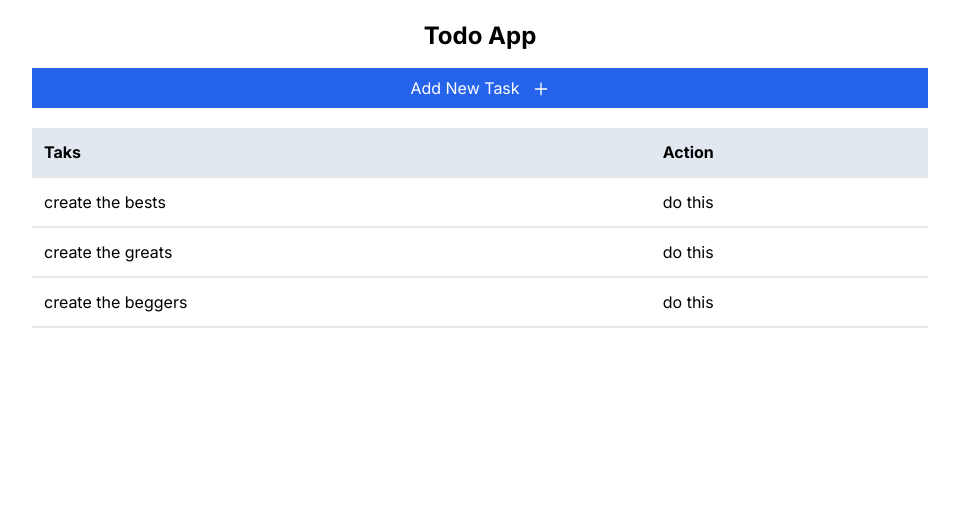
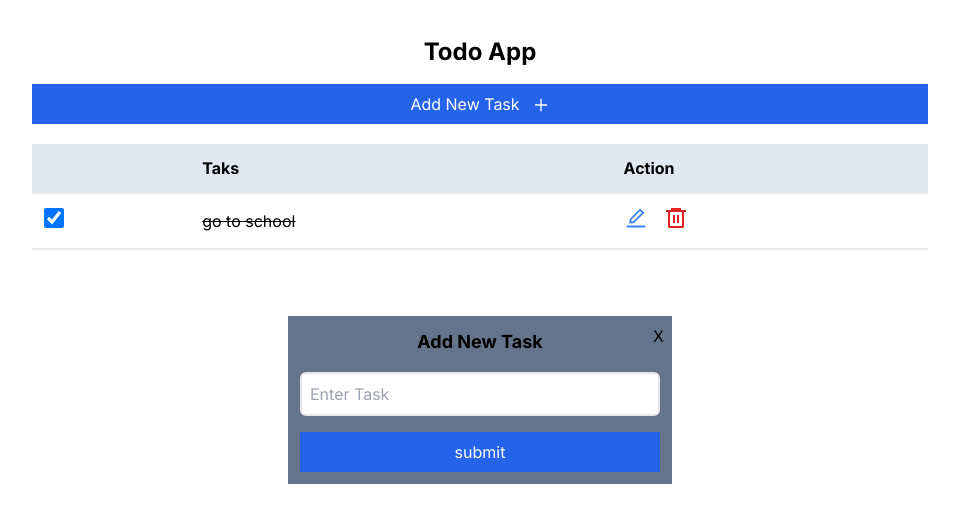
Before and after one commit to FabCode67/next_todo, a Next.js app: page / in a window 1280 px wide. Both pictures are taken after a click on the button "Add New Task". Shown: the top 522 px of the page, without its empty margins (160-1119 px from the left). Built offline with nearby package versions, Linux system fonts and the light colour scheme; data requests are answered from the project's data file.

Commit message:
second push

```diff
--- a/api.ts
+++ b/api.ts
@@ -3,9 +3,54 @@ import { ITask } from "./types/tasks";
 const basePath = 'http://localhost:3001';
 
 export const getAllTodos = async (): Promise<ITask[]> => {
-    console.log("hello world");
-
-    const res = await fetch(`${basePath}/todos`)
+    const res = await fetch(`${basePath}/todo`,{cache: 'no-store'})
     const todos = await res.json()
     return todos
 }
+
+export const addTodo = async (todo:ITask): Promise<ITask>=> {
+    const res = await fetch(`${basePath}/todo`, {
+        method: 'POST',
+        headers: {
+            'Content-type': 'application/json'
+        },
+        body: JSON.stringify(todo)
+
+    })
+
+    const newTodo = await res.json()
+    return newTodo
+}
+
+
+
+export const updateChacked = async (task: ITask): Promise<ITask> => {
+    const res = await fetch(`${basePath}/todo/${task.id}`, {
+      method: 'PUT',
+      headers: {
+        'Content-type': 'application/json',
+      },
+      body: JSON.stringify(task),
+    });
+
+    const updatedTodo = await res.json();
+    return updatedTodo;
+  };
+
+
+  export const deleteTodo = async (id: string): Promise<void> => {
+    await fetch(`${basePath}/todo/${id}`, { method: 'DELETE' });
+  }
+
+  export const handleUpdateTodo = async (todo: ITask): Promise<ITask> => {
+    const res = await fetch(`${basePath}/todo/${todo.id}`, {
+        method: 'PUT',
+        headers: {
+            'Content-type': 'application/json'
+        },
+        body: JSON.stringify(todo)
+    })
+
+    const updatedTodo = await res.json();
+    return updatedTodo;
+}
--- a/app/components/AddTask.tsx
+++ b/app/components/AddTask.tsx
@@ -1,12 +1,58 @@
-import React from 'react'
-import { AiOutlinePlus } from 'react-icons/ai'
+'use client'
+
+import React, { FormEventHandler, useState } from 'react';
+import { AiOutlinePlus } from 'react-icons/ai';
+import Model from './Model';
+import { addTodo } from '@/api';
+import { useRouter } from 'next/navigation';
+import { v4 as uuidv4 } from 'uuid'
 
 const AddTask = () => {
+  const router = useRouter();
+  const [modelOpen, setModelOpen] = useState(false);
+  const [newTodo, setNewTodo] = useState<string>('');
+
+ const handleSubmitTodo: FormEventHandler<HTMLFormElement> = async (e) => {
+    e.preventDefault();
+    await addTodo({
+      id:uuidv4(),
+      text: newTodo,
+      checked: false
+    })
+    console.log(newTodo);
+    setNewTodo('');
+    setModelOpen(false);
+    router.refresh();
+  };
+
+
+
+
   return (
     <div className='w-full'>
-        <button className='btn justify-center border-1 bg-blue-600 hover:bg-blue-700 text-white w-full px-16 flex space-x-3 py-2'><span>Add New Task</span> <span className='mt-1'><AiOutlinePlus size={18} /></span>  </button>
+      <button onClick={() => setModelOpen(true)} className='btn justify-center border-1 bg-blue-600 hover:bg-blue-700 text-white w-full px-16 flex space-x-3 py-2'>
+        <span>Add New Task</span>
+        <span className='mt-1'><AiOutlinePlus size={18} /></span>
+      </button>
+      {modelOpen && <Model modelOpen={modelOpen} setModelOpen={setModelOpen} >
+        <form onSubmit={ handleSubmitTodo }>
+        <h3 className='model-body text-lg font-bold'>
+            Add New Task
+          </h3>
+          <p className='py-4'>
+            <input
+             type="text"
+              className='w-full border-2 border-gray-200 rounded-md p-2'
+              placeholder='Enter Task'
+              value={newTodo}
+              onChange={(e) => setNewTodo(e.target.value)}
+               />
+          </p>
+          <button type="submit" className='btn justify-center border-1 bg-blue-600 hover:bg-blue-700 text-white w-full px-16 flex space-x-3 py-2'>submit</button>
+        </form>
+        </Model>}
     </div>
-  )
-}
+  );
+};
 
-export default AddTask
+export default AddTask;
--- /dev/null
+++ b/app/components/Model.tsx
@@ -0,0 +1,20 @@
+interface ModelProps {
+    modelOpen: boolean;
+    setModelOpen: (open:boolean) => boolean | void;
+    children: React.ReactNode;
+  }
+
+  const Model: React.FC<ModelProps> = ({ modelOpen, setModelOpen, children }) => {
+    return (
+      <div className={`model ${modelOpen ? 'model-open' : ''}`}>
+        <div className='model-box bg-slate-500 p-3 w-96 fixed top-1/2 left-1/2 transform -translate-x-1/2 -translate-y-1/2'>
+          <label onClick={() => setModelOpen(false)} className='btn btn-sm btn-circle absolute right-2 top-2'>
+            X
+          </label>
+          {children}
+        </div>
+      </div>
+    );
+  };
+
+  export default Model;
--- a/app/components/Task.tsx
+++ b/app/components/Task.tsx
@@ -1,16 +1,51 @@
+'use client'
+
 import { ITask } from '@/types/tasks'
-
+import { updateChacked } from '@/api'
+import { deleteTodo } from '@/api';
+import { useState } from 'react';
+import { useRouter } from 'next/navigation';
+import { AiOutlineEdit } from 'react-icons/ai'
+import { RiDeleteBin6Line } from 'react-icons/ri'
 interface TaskProps {
-    task: ITask
+  task: ITask
 }
 
-const Task: React.FC<TaskProps>= ({ task }) => {
+const Task: React.FC<TaskProps> = ({ task }) => {
+  const route = useRouter();
+  const [checked, setChecked] = useState(task.checked);
+  const handleCheckboxChange = async () => {
+    const updatedTask = { ...task, checked: !checked };
+    setChecked(!checked);
+    await updateChacked(updatedTask);
+    route.refresh();
+  };
+
+  const handleDelete = async(id:string) => {
+   await deleteTodo(id)
+    route.refresh();
+  }
+
+
   return (
     <tr key={task.id}>
-    <td className='border-b-2 p-3 text-left border-gray-200'>{task.text}</td>
-    <td className='border-b-2 p-3 text-left border-gray-200'>do this</td>
-</tr>
-  )
+      <td className='border-b-2 p-3 text-left border-gray-200'>
+        <input
+          type='checkbox'
+          className={`form-checkbox h-5 w-5 text-gray-600 ${task.checked ? 'checked' : ''}`}
+          checked={task.checked}
+          onChange={handleCheckboxChange}
+        />
+      </td>
+      <td className={`border-b-2 p-3 text-left border-gray-200 ${task.checked ? 'line-through':''}`}>{task.text}</td>
+      <td className='border-b-2 p-3 text-left border-gray-200  space-x-4'>
+        <button className='font text-2xl text-blue-500'><AiOutlineEdit /></button>
+        {task.checked &&
+        <button className='font text-2xl text-red-600' onClick={()=> handleDelete(task.id)}><RiDeleteBin6Line /></button>
 }
+      </td>
+    </tr>
+  );
+};
 
-export default Task
+export default Task;
--- a/app/components/TodoList.tsx
+++ b/app/components/TodoList.tsx
@@ -1,15 +1,6 @@
-
-
-
-
 import { ITask } from '@/types/tasks';
-
-
-
 import React from 'react';
 import Task from './Task';
-
-
 interface TodoListProps {
     tasks: ITask[];
 }
@@ -19,13 +10,14 @@ const TodoList: React.FC<TodoListProps> = ({ tasks }) => {
             <table className='w-full'>
                 <thead>
                     <tr className='bg-slate-200'>
+                        <th className='border-b-2 p-3 text-left border-gray-200'></th>
                         <th className='border-b-2 p-3 text-left border-gray-200'>Taks</th>
                         <th className='border-b-2 p-3 text-left border-gray-200'>Action</th>
                     </tr>
                 </thead>
                 <tbody>
                     {tasks.map((task) => (
-                    <Task key={task.id} task={task} />))}
+                        <Task key={task.id} task={task} />))}
                 </tbody>
             </table>
         </div>
--- a/app/page.tsx
+++ b/app/page.tsx
@@ -4,16 +4,13 @@ import TodoList from "./components/TodoList";
 
 export default async function Home() {
   const tasks = await getAllTodos();
-  console.log(tasks);
-
   return (
-
-    <main className="flex flex-col max-w-4xl max-auto mt-4justify-center m-auto">
-    <div className='text-center items-center my-5 flex flex-col gap-4'>
-      <h1 className='text-2xl font-bold'>Todo App</h1>
-      <AddTask />
-    </div>
-    <TodoList tasks={tasks} />
+    <main className="flex flex-col max-w-4xl max-auto mt-4 justify-center m-auto">
+      <div className='text-center items-center my-5 flex flex-col gap-4'>
+        <h1 className='text-2xl font-bold'>Todo App</h1>
+        <AddTask />
+      </div>
+      <TodoList tasks={tasks} />
     </main>
-  )
+  );
 }
--- a/data/todos.json
+++ b/data/todos.json
@@ -1,16 +1,9 @@
 {
-    "todos": [
-        {
-            "id": "1",
-            "text": "create the bests"
-        },
-        {
-            "id": "2",
-            "text": "create the greats"
-        },
-        {
-            "id": "3",
-            "text": "create the beggers"
-        }
-    ]
+  "todo": [
+    {
+      "id": "d8315885-d7ba-4c52-a515-d043cad7630f",
+      "text": "go to school",
+      "checked": true
+    }
+  ]
 }
--- a/package.json
+++ b/package.json
@@ -22,9 +22,11 @@
     "react-dom": "18.2.0",
     "react-icons": "^4.9.0",
     "tailwindcss": "3.3.2",
-    "typescript": "5.1.3"
+    "typescript": "5.1.3",
+    "uuid": "^9.0.0"
   },
   "devDependencies": {
+    "@types/uuid": "^9.0.2",
     "daisyui": "^3.1.1",
     "json-server": "^0.17.3"
   }
--- a/types/tasks.tsx
+++ b/types/tasks.tsx
@@ -1,4 +1,5 @@
 export interface ITask {
-    id: any,
-    text : any,
+    id: string,
+    text : string
+    checked: boolean
 }
```
Also changed, not shown: 1 other file (tests, documents, lock files or other folders).
